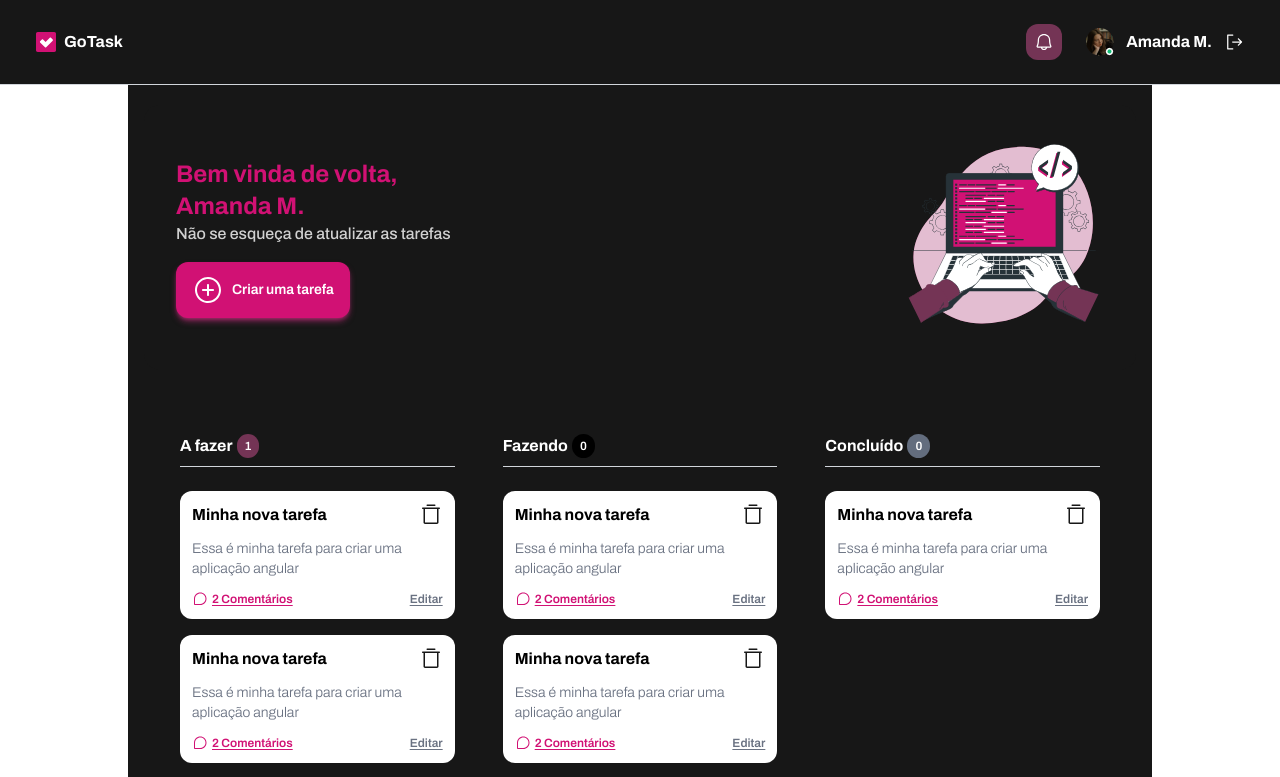
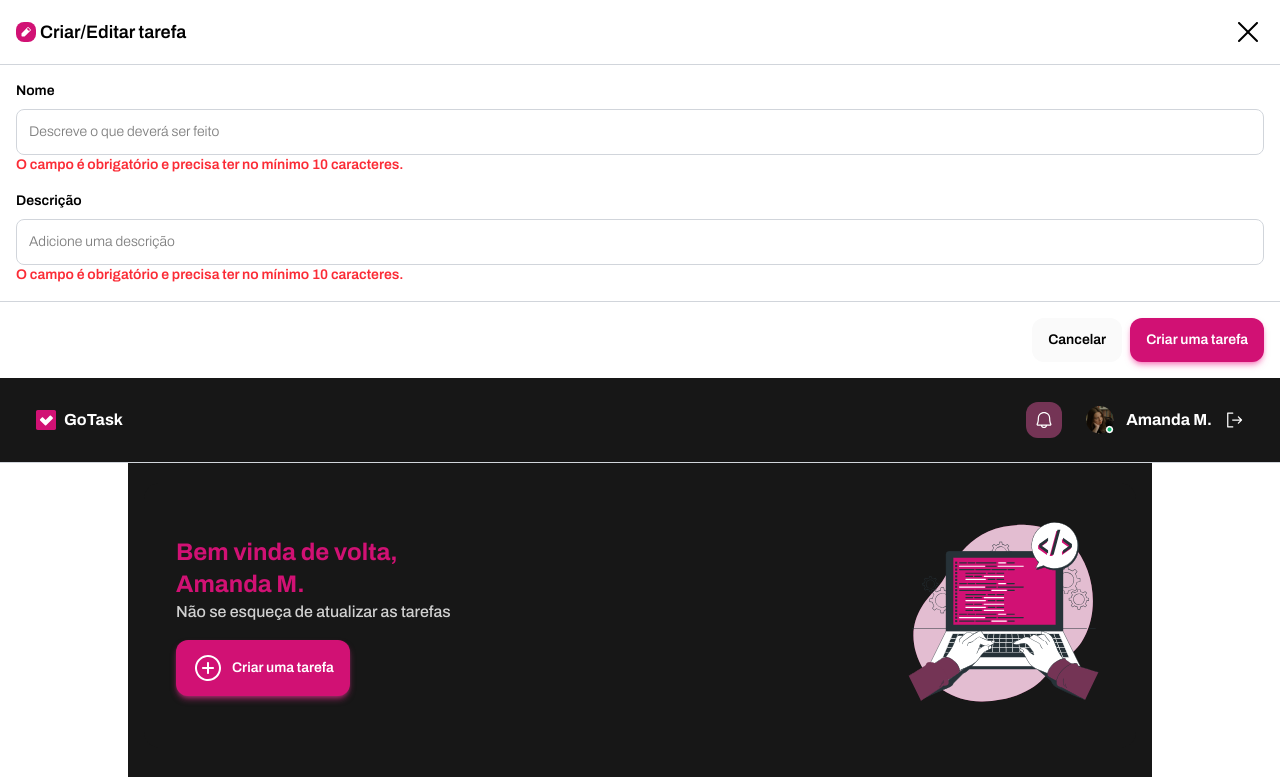
Before and after one commit to AmandaLinger/To-do_List_angular, an Angular app: page / in a window 1280 px wide. Shown: the top 777 px of the page. Built offline with nearby package versions, Linux system fonts and the light colour scheme.

Commit message:
Criando o layout do modal de criação e edição de tarefa

```diff
--- a/src/app/app.component.html
+++ b/src/app/app.component.html
@@ -1,3 +1,5 @@
+<app-task-form-modal/>
+
 <div class="mx-auto max-w-7xl">
   <app-header/>
 
--- a/src/app/app.component.ts
+++ b/src/app/app.component.ts
@@ -1,10 +1,11 @@
 import {Component} from '@angular/core';
 import {HeaderComponent} from './components/header/header.component';
 import {MainContentComponent} from './components/main-content/main-content.component';
+import {TaskFormModalComponent} from './components/task-form-modal/task-form-modal.component';
 
 @Component({
   selector: 'app-root',
-  imports: [HeaderComponent, MainContentComponent],
+  imports: [HeaderComponent, MainContentComponent, TaskFormModalComponent],
   templateUrl: './app.component.html',
   styleUrl: './app.component.css'
 })
--- a/src/app/components/task-form-modal/task-form-modal.component.html
+++ b/src/app/components/task-form-modal/task-form-modal.component.html
@@ -1 +1,33 @@
-<p>task-form-modal works!</p>
+<form class="rounded-xl overflow-hidden bg-white">
+  <div class="flex gap-1 items-center p-4">
+    <img class="bg-[#D11174] p-1 h-5 w-5 rounded-lg" src="images/pencil-simple-outline.svg" alt="">
+    <h1 class="font-semibold text-lg">Criar/Editar tarefa</h1>
+
+    <img class="ml-auto cursor-pointer" src="images/x.svg" alt="">
+  </div>
+
+  <div class="p-4 border-y border-[#D1D5DB] flex flex-col gap-4">
+    <div>
+      <p class="font-semibold text-sm mb-2">Nome</p>
+      <input class="w-full border border-[#d1d5db] p-3 rounded-lg
+      text-sm font-light test-[#89919f]" type="text" placeholder="Descreve o que deverá ser feito">
+
+      <p class="font-semibold text-sm text-red-500">O campo é obrigatório e precisa ter no mínimo 10 caracteres.</p>
+    </div>
+
+    <div>
+      <p class="font-semibold text-sm mb-2">Descrição</p>
+      <input class="w-full border border-[#d1d5db] p-3 rounded-lg
+      text-sm font-light test-[#89919f]" type="text" placeholder="Adicione uma descrição">
+
+      <p class="font-semibold text-sm text-red-500">O campo é obrigatório e precisa ter no mínimo 10 caracteres.</p>
+    </div>
+  </div>
+
+  <div class="p-4 flex justify-end gap-2">
+    <button class="py-3 px-4 bg-[#fafafa] rounded-xl text-sm font-semibold cursor-pointer
+      active:translate-y-1 transition-transform duration-75" type="button">Cancelar</button>
+    <button class="py-3 px-4 bg-[#D11174] rounded-xl text-sm font-semibold cursor-pointer
+      active:translate-y-1 transition-transform duration-75 shadow-md shadow-pink-500/50 text-white" type="submit">Criar uma tarefa</button>
+  </div>
+</form>
```
Also changed, not shown: public/images/x.svg.
